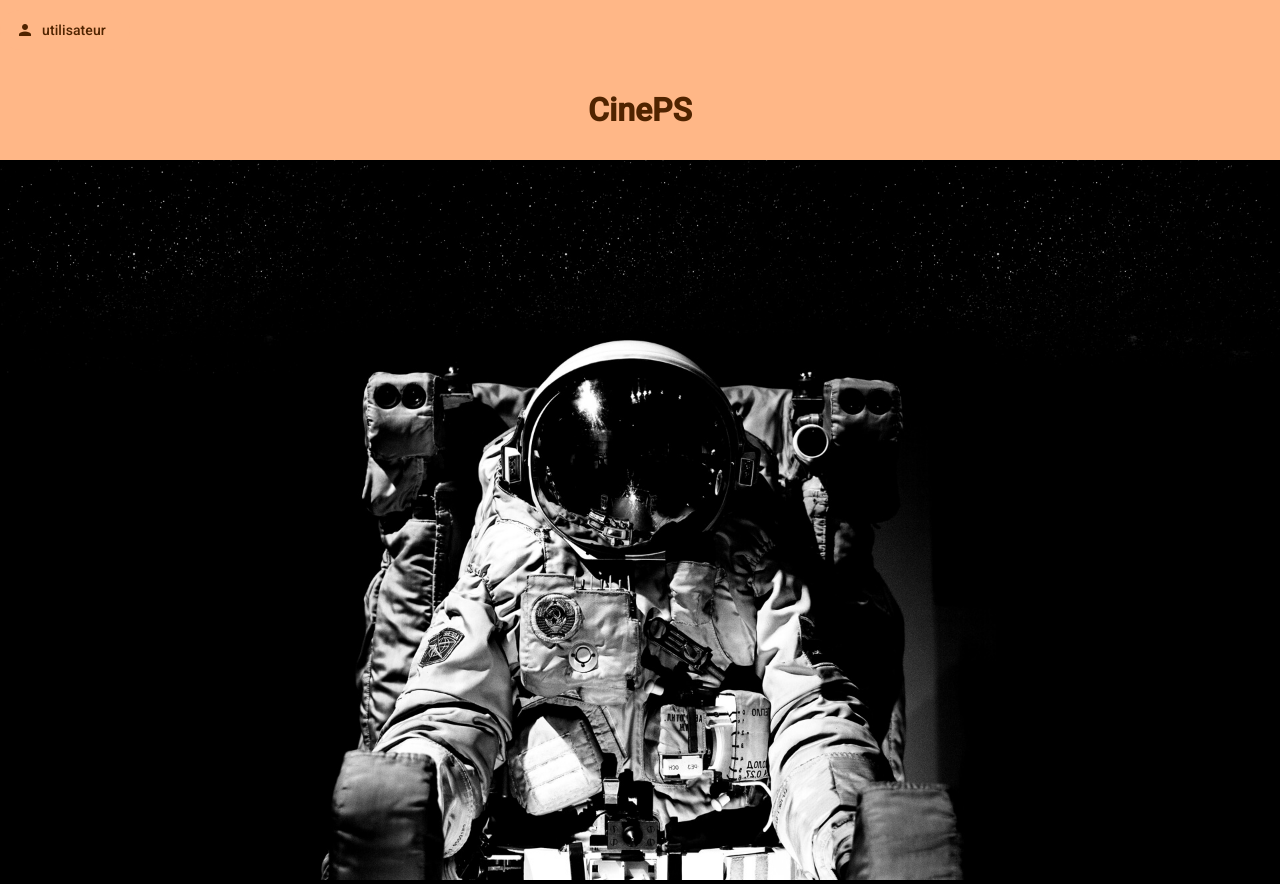
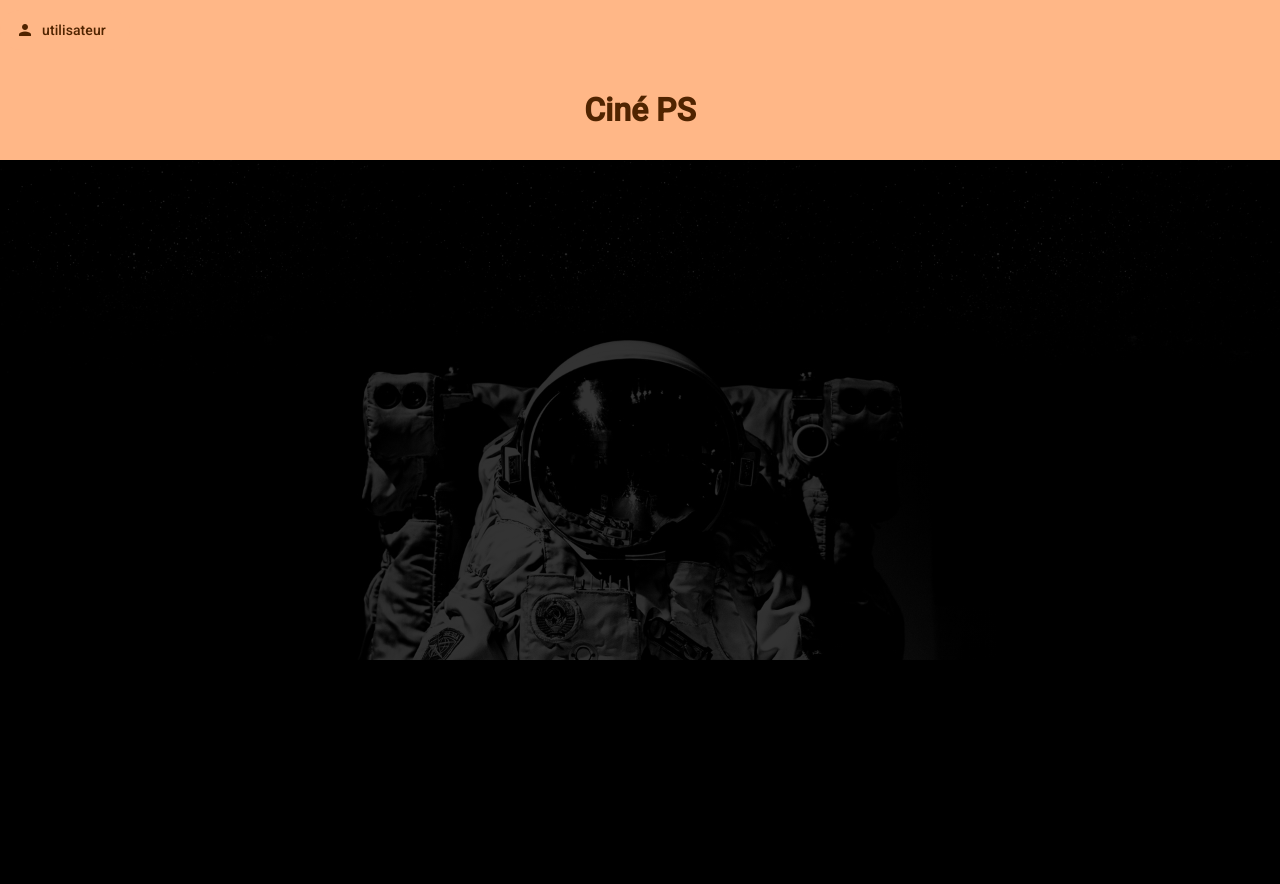
Before and after one commit to legeniedesalpages/cineps-front, an Angular app in the folder front/: page / in a window 1280 px wide. After the commit the page ends 800 px from the top, so only its background shows below. Built offline with nearby package versions, Linux system fonts and the light colour scheme.

Commit message:
home page

```diff
--- a/front/src/app/components/home/home.component.css
+++ b/front/src/app/components/home/home.component.css
@@ -9,6 +9,6 @@
   overflow: hidden;
 }
 
-button {
-  align-items: center;
+.container {
+  min-height: 500px;
 }
--- a/front/src/app/components/home/home.component.html
+++ b/front/src/app/components/home/home.component.html
@@ -15,12 +15,10 @@
 
   <ng-container role="body">
     <div class="banner background-primary">
-      <h1>CinePS</h1>
+      <h1>Ciné PS</h1>
     </div>
 
-    <div class="container">
-
-      <img src="images/space.jpg" alt="CinePS" class="img-fluid" style="width: 100%; height: auto;">
+    <div class="container" [ngStyle]="{'background': 'linear-gradient(rgba(0,0,0,.8), rgba(0,0,0,.8)), url(images/space.jpg) no-repeat top / cover'}">
     </div>
   </ng-container>
 </app-layout>
```
